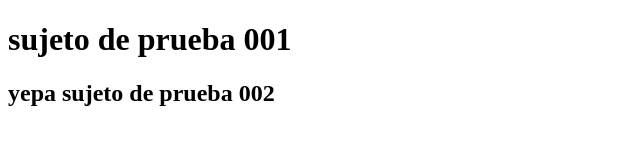
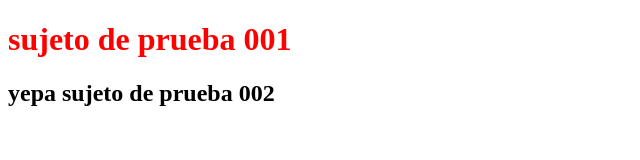
Before and after one commit to LudeusKato/LudeusKato.github.io, a plain HTML site: page index.html in a window 1280 px wide. Shown: the whole page, without its empty margins (0-640 px from the left). Drawn offline with Linux system fonts and the light colour scheme.

Commit message:
Update index.html
a

```diff
--- a/index.html
+++ b/index.html
@@ -7,7 +7,7 @@
     <title>Eechan page test</title>
 </head>
 <body>
-    <h1>sujeto de prueba 001</h1>
+    <h1 style="color: red;">sujeto de prueba 001</h1>
 
     <h2>yepa sujeto de prueba 002</h2>
 </body>
```
